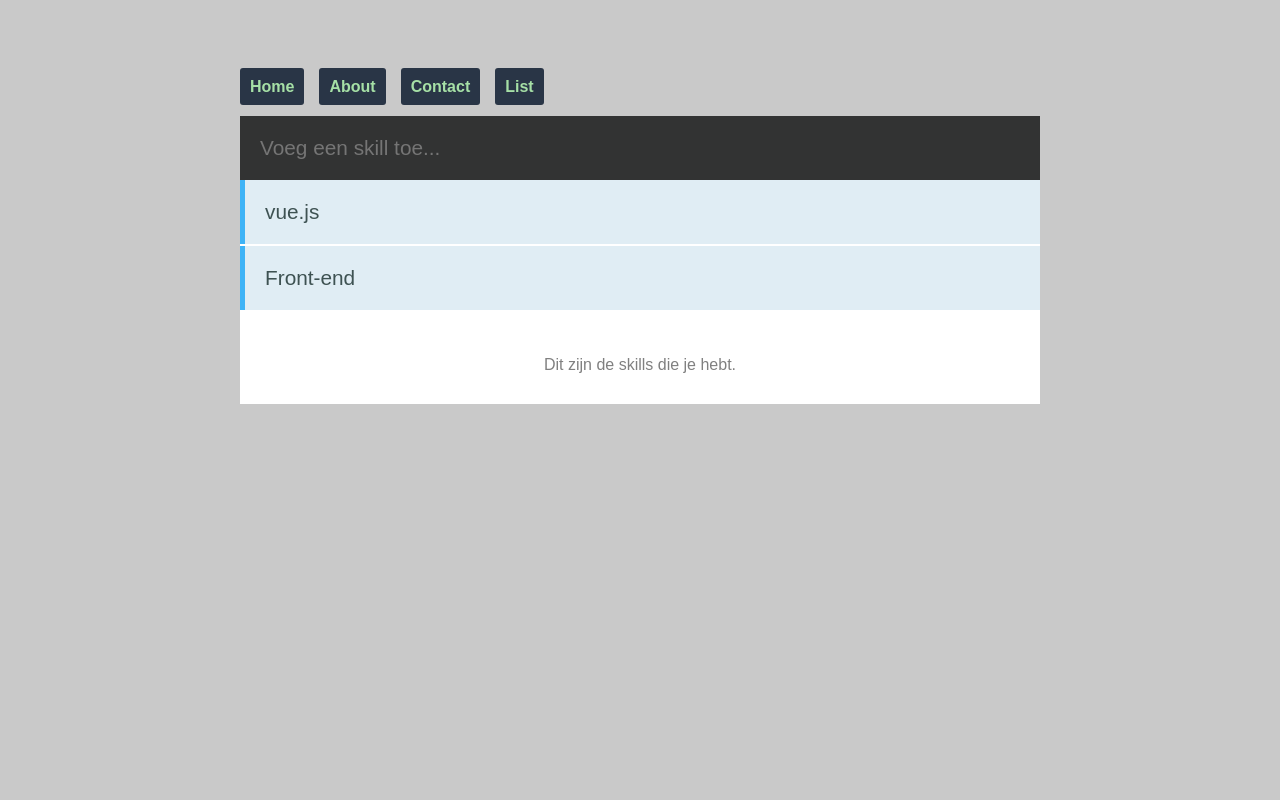
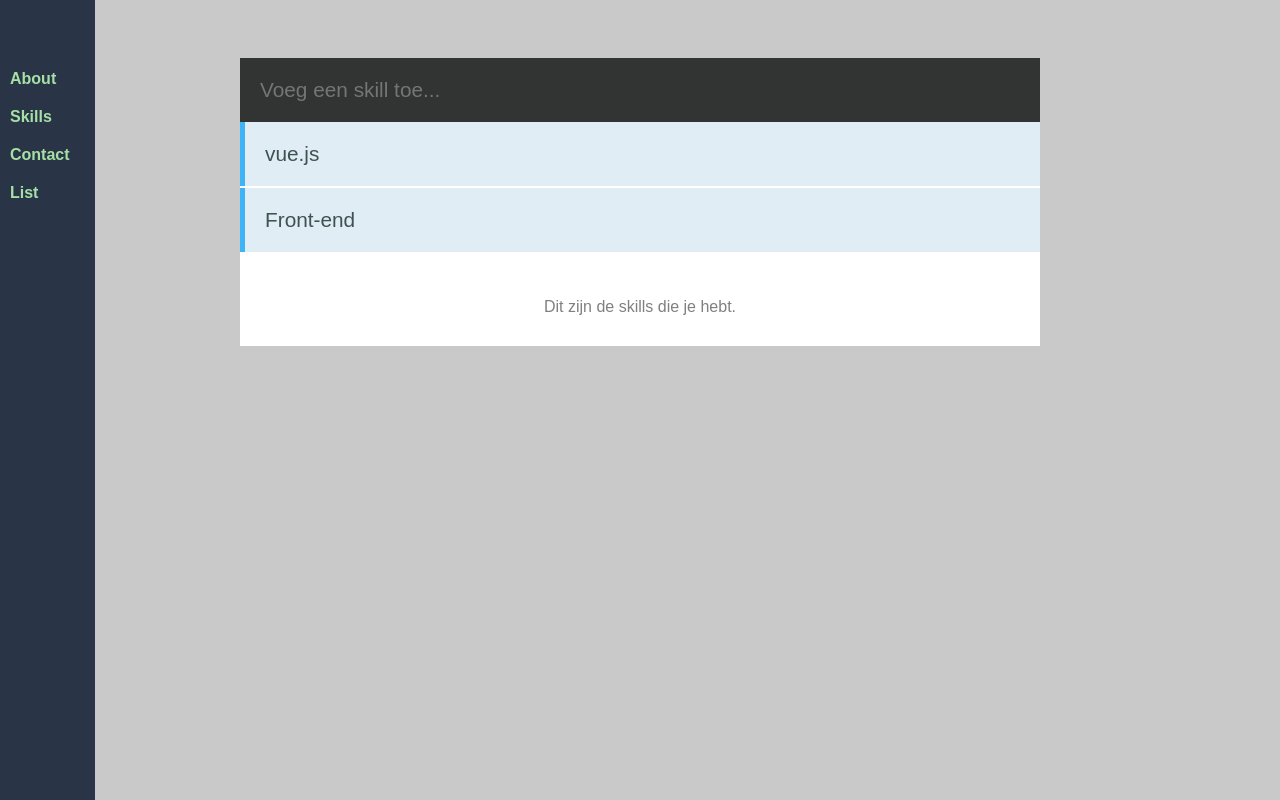
Before and after one commit to sjerrietukkel/frontend-applications, a Vue app: page /list in a window 1280 px wide. Built offline with nearby package versions, Linux system fonts and the light colour scheme; a small style sheet from the web is missing.

Commit message:
added disebar

```diff
--- a/src/App.vue
+++ b/src/App.vue
@@ -1,8 +1,8 @@
 <template>
   <div id="app">
       <nav>
-        <router-link to="/">Home</router-link>
         <router-link to="/about">About</router-link>
+        <router-link to="/">Skills</router-link>
         <router-link to="/contact">Contact</router-link>
         <router-link to="/list">List</router-link>
       </nav>
@@ -34,13 +34,25 @@ body {
 #app {
   width: 800px;
 }
+/*
+nav {
+  padding: 20px 20px 20px 0;
+}
+*/
 
 nav {
-  padding: 20px 20px 20px 0;
+  height: 100%; /* 100% Full-height */
+  position: fixed; /* Stay in place */
+  z-index: 1; /* Stay on top */
+  top: 0; /* Stay at the top */
+  left: 0;
+  background-color: #293546; /* Black*/
+  padding-top: 60px; /* Place content 60px from the top */
 }
 
 nav a {
   padding: 10px;
+  display: block;
   text-decoration: none;
   background: #293546;
   border-radius: 3px;
```
